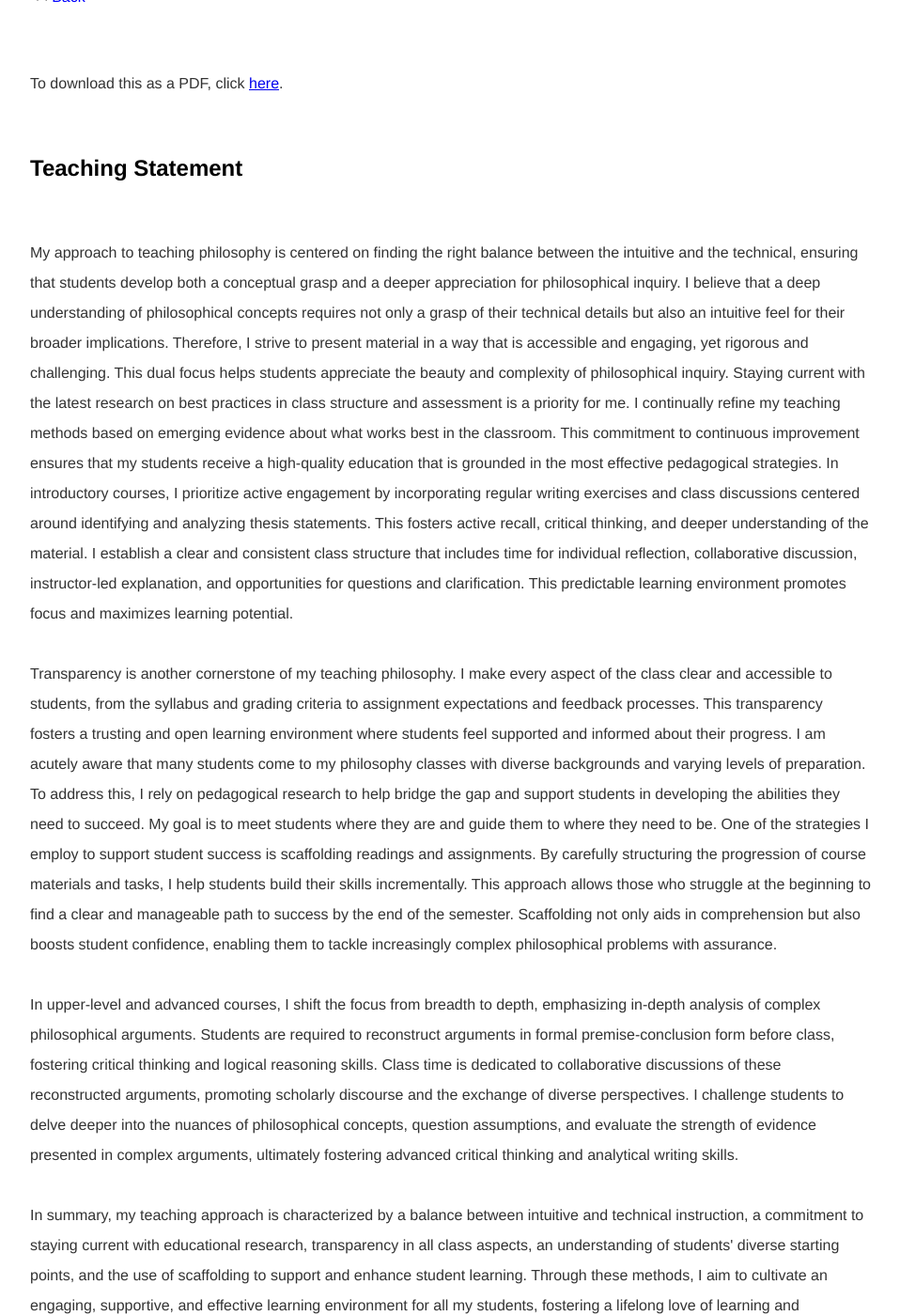
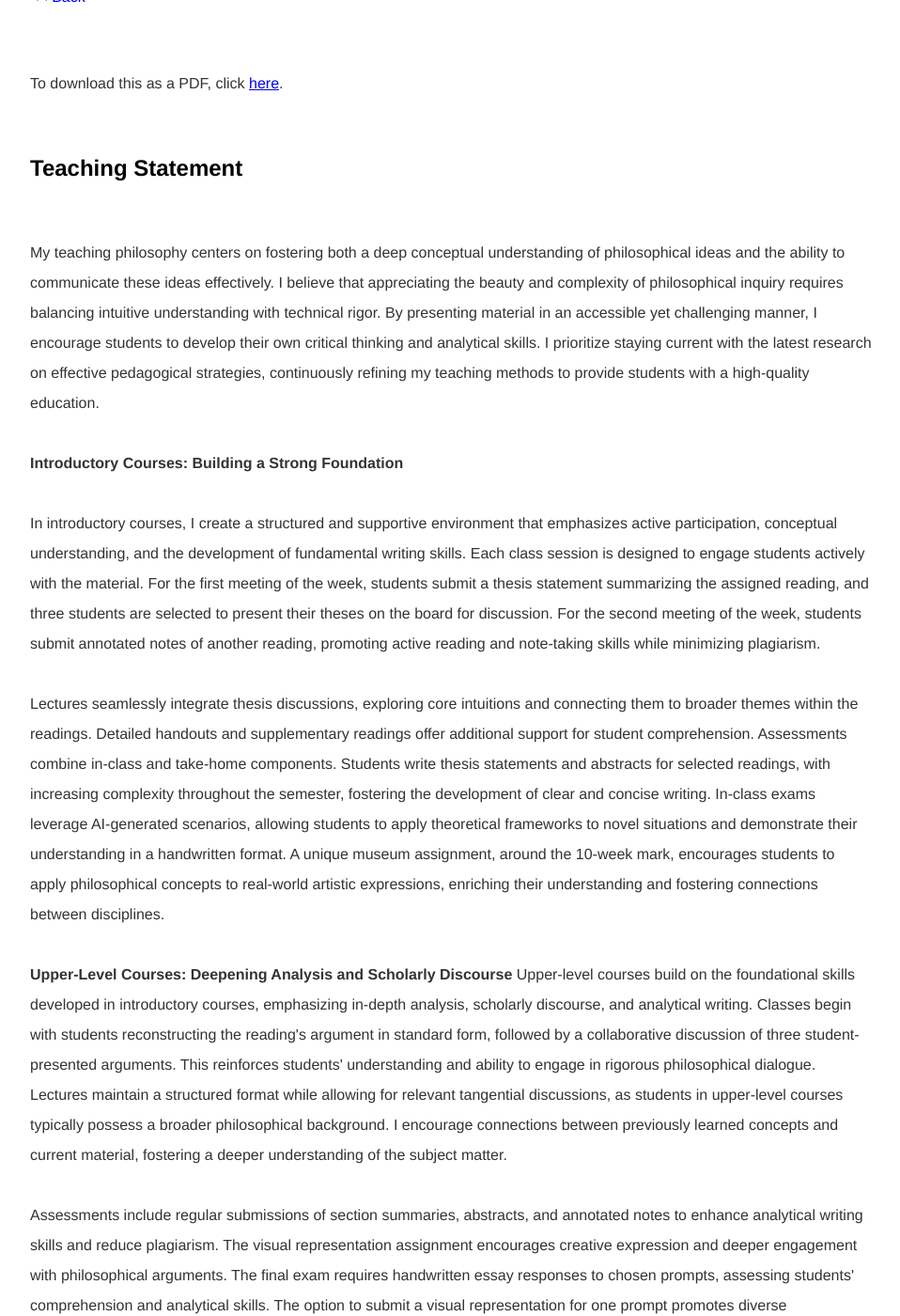
Before and after one commit to kevinjpatton/kevinjpatton.github.io, a Jekyll site: the page built from pedagogy/teachingstatement.html, in a window 1280 px wide and 1400 px high, scrolled down 447 px. Shown: the whole window at 94% size, without its empty margins (160-1118 px from the left). Built offline with Jekyll 4.4.1, drawn with Linux system fonts in a browser that asks for light colours; Markdown is read by kramdown in place of the engine named in the settings; some of the changed text lies outside the part shown.

Commit message:
Update teachingstatement.html

```diff
--- a/pedagogy/teachingstatement.html
+++ b/pedagogy/teachingstatement.html
@@ -13,9 +13,20 @@ title: Teaching Statement
 </style>
 <p>To download this as a PDF, click <a href="/teaching/commonresources/Teaching Statement.pdf" target="_blank">here</a>.</p>
 <h2>Teaching Statement</h2>
-<p>My approach to teaching philosophy is centered on finding the right balance between the intuitive and the technical, ensuring that students develop both a conceptual grasp and a deeper appreciation for philosophical inquiry. I believe that a deep understanding of philosophical concepts requires not only a grasp of their technical details but also an intuitive feel for their broader implications. Therefore, I strive to present material in a way that is accessible and engaging, yet rigorous and challenging. This dual focus helps students appreciate the beauty and complexity of philosophical inquiry.
-Staying current with the latest research on best practices in class structure and assessment is a priority for me. I continually refine my teaching methods based on emerging evidence about what works best in the classroom. This commitment to continuous improvement ensures that my students receive a high-quality education that is grounded in the most effective pedagogical strategies. In introductory courses, I prioritize active engagement by incorporating regular writing exercises and class discussions centered around identifying and analyzing thesis statements. This fosters active recall, critical thinking, and deeper understanding of the material. I establish a clear and consistent class structure that includes time for individual reflection, collaborative discussion, instructor-led explanation, and opportunities for questions and clarification. This predictable learning environment promotes focus and maximizes learning potential.<br><br>
-Transparency is another cornerstone of my teaching philosophy. I make every aspect of the class clear and accessible to students, from the syllabus and grading criteria to assignment expectations and feedback processes. This transparency fosters a trusting and open learning environment where students feel supported and informed about their progress. I am acutely aware that many students come to my philosophy classes with diverse backgrounds and varying levels of preparation. To address this, I rely on pedagogical research to help bridge the gap and support students in developing the abilities they need to succeed. My goal is to meet students where they are and guide them to where they need to be. One of the strategies I employ to support student success is scaffolding readings and assignments. By carefully structuring the progression of course materials and tasks, I help students build their skills incrementally. This approach allows those who struggle at the beginning to find a clear and manageable path to success by the end of the semester. Scaffolding not only aids in comprehension but also boosts student confidence, enabling them to tackle increasingly complex philosophical problems with assurance.<br><br>
-In upper-level and advanced courses, I shift the focus from breadth to depth, emphasizing in-depth analysis of complex philosophical arguments. Students are required to reconstruct arguments in formal premise-conclusion form before class, fostering critical thinking and logical reasoning skills. Class time is dedicated to collaborative discussions of these reconstructed arguments, promoting scholarly discourse and the exchange of diverse perspectives. I challenge students to delve deeper into the nuances of philosophical concepts, question assumptions, and evaluate the strength of evidence presented in complex arguments, ultimately fostering advanced critical thinking and analytical writing skills.<br><br>
-In summary, my teaching approach is characterized by a balance between intuitive and technical instruction, a commitment to staying current with educational research, transparency in all class aspects, an understanding of students' diverse starting points, and the use of scaffolding to support and enhance student learning. Through these methods, I aim to cultivate an engaging, supportive, and effective learning environment for all my students, fostering a lifelong love of learning and philosophical inquiry.
-</p>
+<p>My teaching philosophy centers on fostering both a deep conceptual understanding of philosophical ideas and the ability to communicate these ideas effectively. I believe that appreciating the beauty and complexity of philosophical inquiry requires balancing intuitive understanding with technical rigor. By presenting material in an accessible yet challenging manner, I encourage students to develop their own critical thinking and analytical skills. I prioritize staying current with the latest research on effective pedagogical strategies, continuously refining my teaching methods to provide students with a high-quality education.<br><br>
+
+<b>Introductory Courses: Building a Strong Foundation</b><br><br>
+
+In introductory courses, I create a structured and supportive environment that emphasizes active participation, conceptual understanding, and the development of fundamental writing skills. Each class session is designed to engage students actively with the material. For the first meeting of the week, students submit a thesis statement summarizing the assigned reading, and three students are selected to present their theses on the board for discussion. For the second meeting of the week, students submit annotated notes of another reading, promoting active reading and note-taking skills while minimizing plagiarism.<br><br>
+
+Lectures seamlessly integrate thesis discussions, exploring core intuitions and connecting them to broader themes within the readings. Detailed handouts and supplementary readings offer additional support for student comprehension. Assessments combine in-class and take-home components. Students write thesis statements and abstracts for selected readings, with increasing complexity throughout the semester, fostering the development of clear and concise writing. In-class exams leverage AI-generated scenarios, allowing students to apply theoretical frameworks to novel situations and demonstrate their understanding in a handwritten format. A unique museum assignment, around the 10-week mark, encourages students to apply philosophical concepts to real-world artistic expressions, enriching their understanding and fostering connections between disciplines.<br><br>
+
+<b>Upper-Level Courses: Deepening Analysis and Scholarly Discourse</b>
+
+Upper-level courses build on the foundational skills developed in introductory courses, emphasizing in-depth analysis, scholarly discourse, and analytical writing. Classes begin with students reconstructing the reading's argument in standard form, followed by a collaborative discussion of three student-presented arguments. This reinforces students' understanding and ability to engage in rigorous philosophical dialogue. Lectures maintain a structured format while allowing for relevant tangential discussions, as students in upper-level courses typically possess a broader philosophical background. I encourage connections between previously learned concepts and current material, fostering a deeper understanding of the subject matter.<br><br>
+
+Assessments include regular submissions of section summaries, abstracts, and annotated notes to enhance analytical writing skills and reduce plagiarism. The visual representation assignment encourages creative expression and deeper engagement with philosophical arguments. The final exam requires handwritten essay responses to chosen prompts, assessing students' comprehension and analytical skills. The option to submit a visual representation for one prompt promotes diverse communication and offers an alternative way to demonstrate understanding.<br><br>
+
+<b>Common Threads: Structure and Adaptability</b><br><br>
+
+Despite the differing learning goals, both introductory and upper-level courses share a common structure. Both emphasize active engagement, feature structured lectures with room for discussion, and culminate in comprehensive assessments that evaluate writing and conceptual understanding. This adaptability allows me to tailor my teaching to the specific needs of each course and student population while maintaining a cohesive pedagogical approach. By fostering a supportive and intellectually stimulating environment, I empower students to achieve their full potential, regardless of their prior experience or academic background.</p>
```
